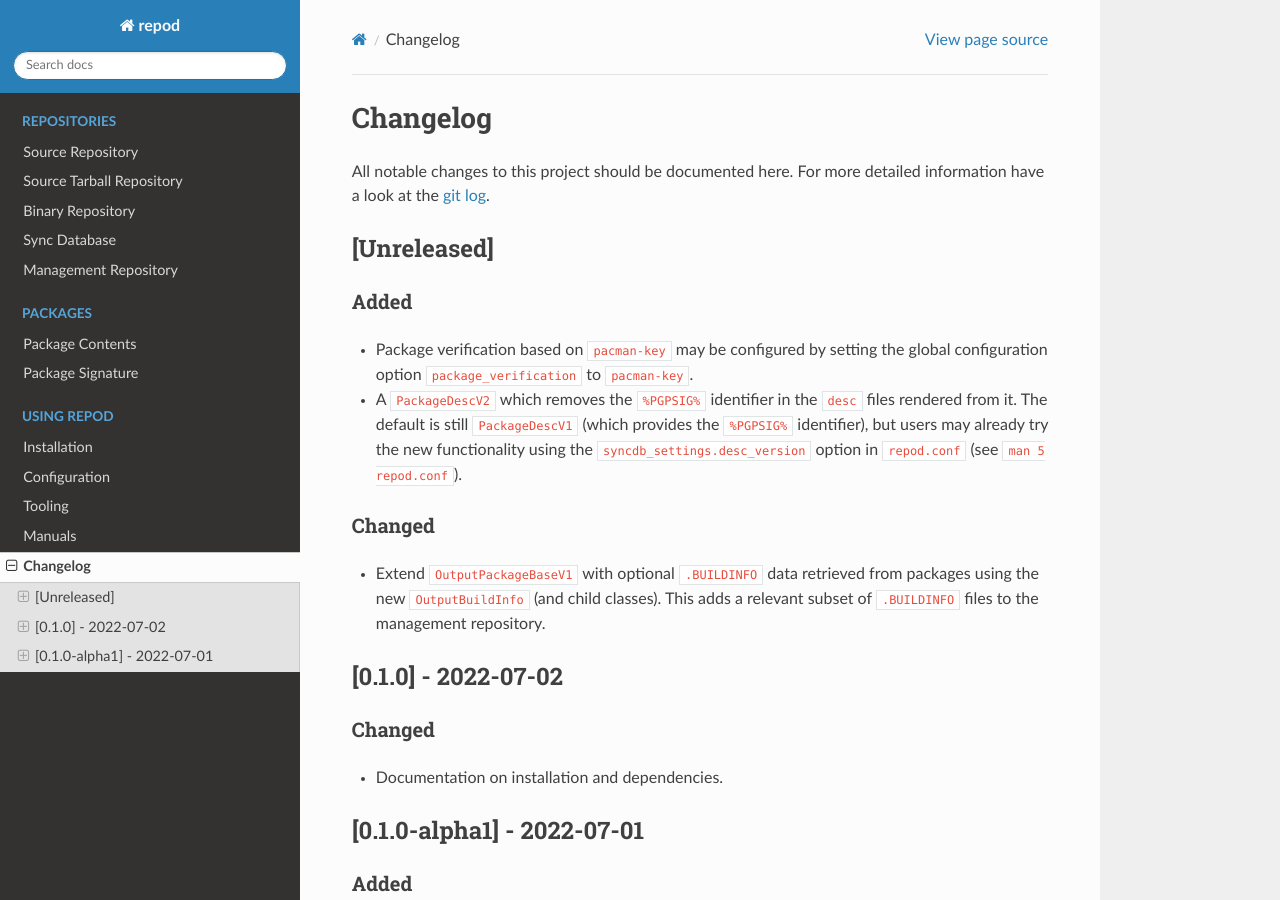
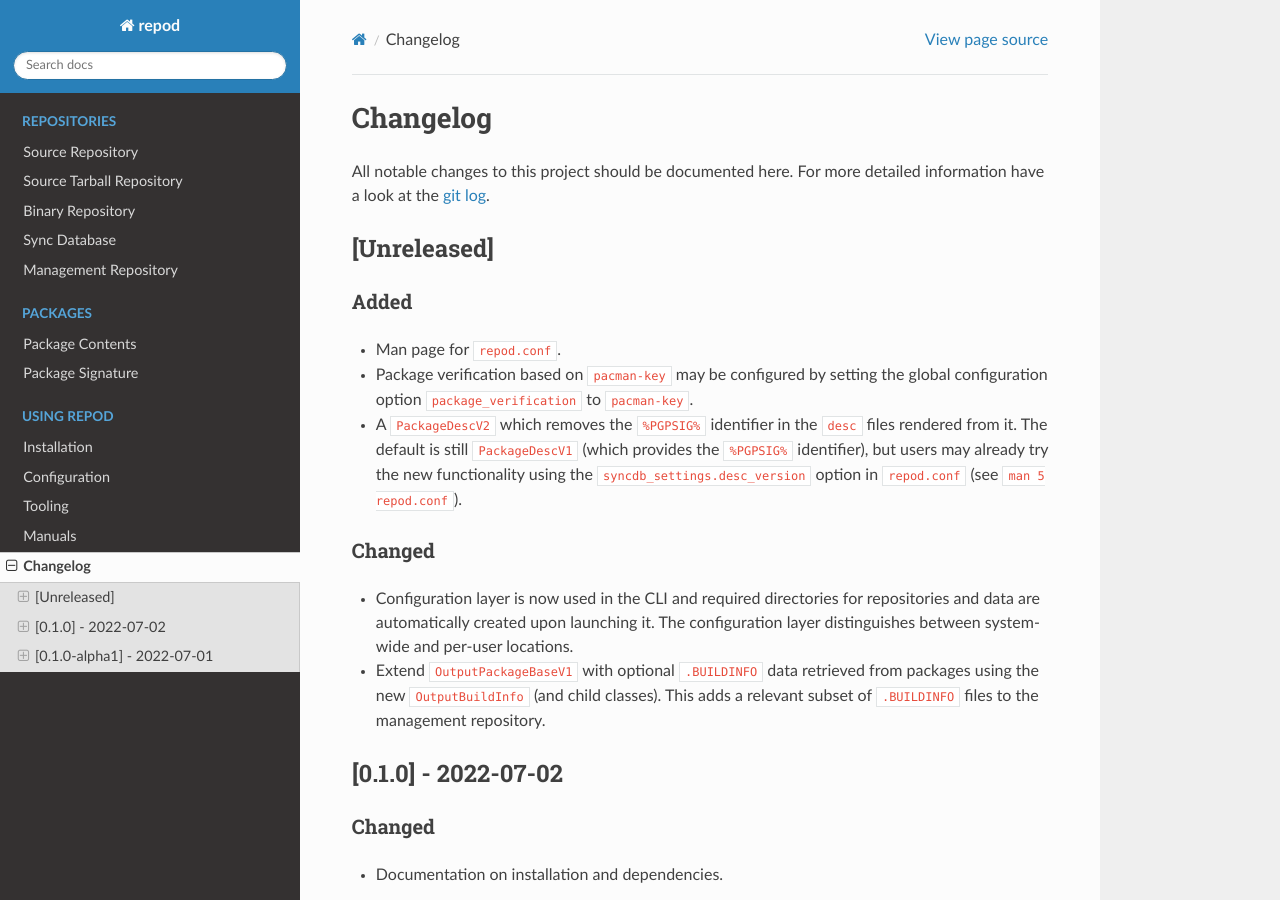
Before and after one commit to archlinux/repod, a Sphinx documentation site: the page built from docs/repod/changelog.rst, in a window 1280 px wide and 900 px high. Built offline with Sphinx 7.4.7 and the Read the Docs theme 2.0.0, drawn with Linux system fonts in a browser that asks for light colours.

Commit message:
Add changelog for use of config layer in CLI
docs/repod/changelog.rst:
Add changelog entry for use of config layer in CLI and the new man page
for `repod.conf`.

```diff
--- a/docs/repod/changelog.rst
+++ b/docs/repod/changelog.rst
@@ -15,6 +15,7 @@ For more detailed information have a look at the |git log|.
 Added
 ^^^^^
 
+* Man page for ``repod.conf``.
 * Package verification based on ``pacman-key`` may be configured by setting the
   global configuration option ``package_verification`` to ``pacman-key``.
 * A ``PackageDescV2`` which removes the ``%PGPSIG%`` identifier in the ``desc``
@@ -26,6 +27,9 @@ Added
 Changed
 ^^^^^^^
 
+* Configuration layer is now used in the CLI and required directories for
+  repositories and data are automatically created upon launching it. The
+  configuration layer distinguishes between system-wide and per-user locations.
 * Extend ``OutputPackageBaseV1`` with optional ``.BUILDINFO`` data retrieved
   from packages using the new ``OutputBuildInfo`` (and child classes). This
   adds a relevant subset of ``.BUILDINFO`` files to the management repository.
```
